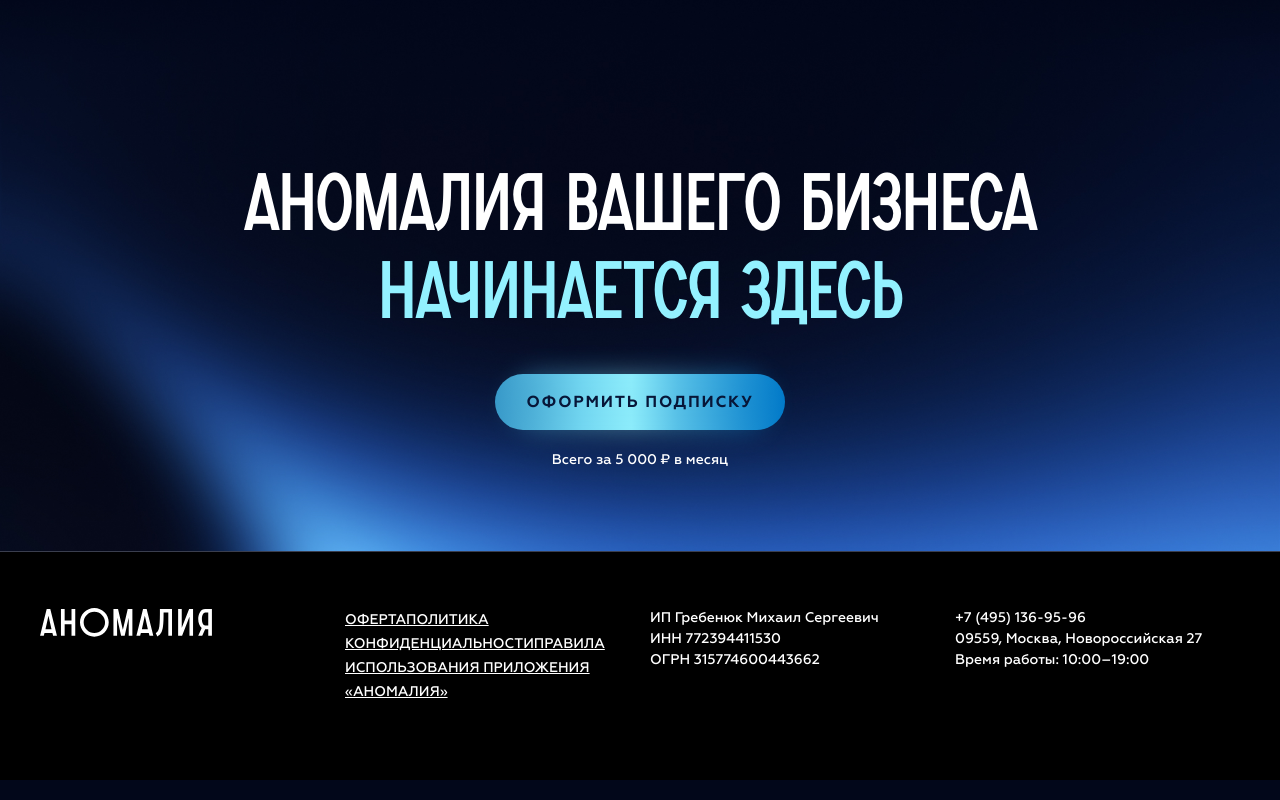
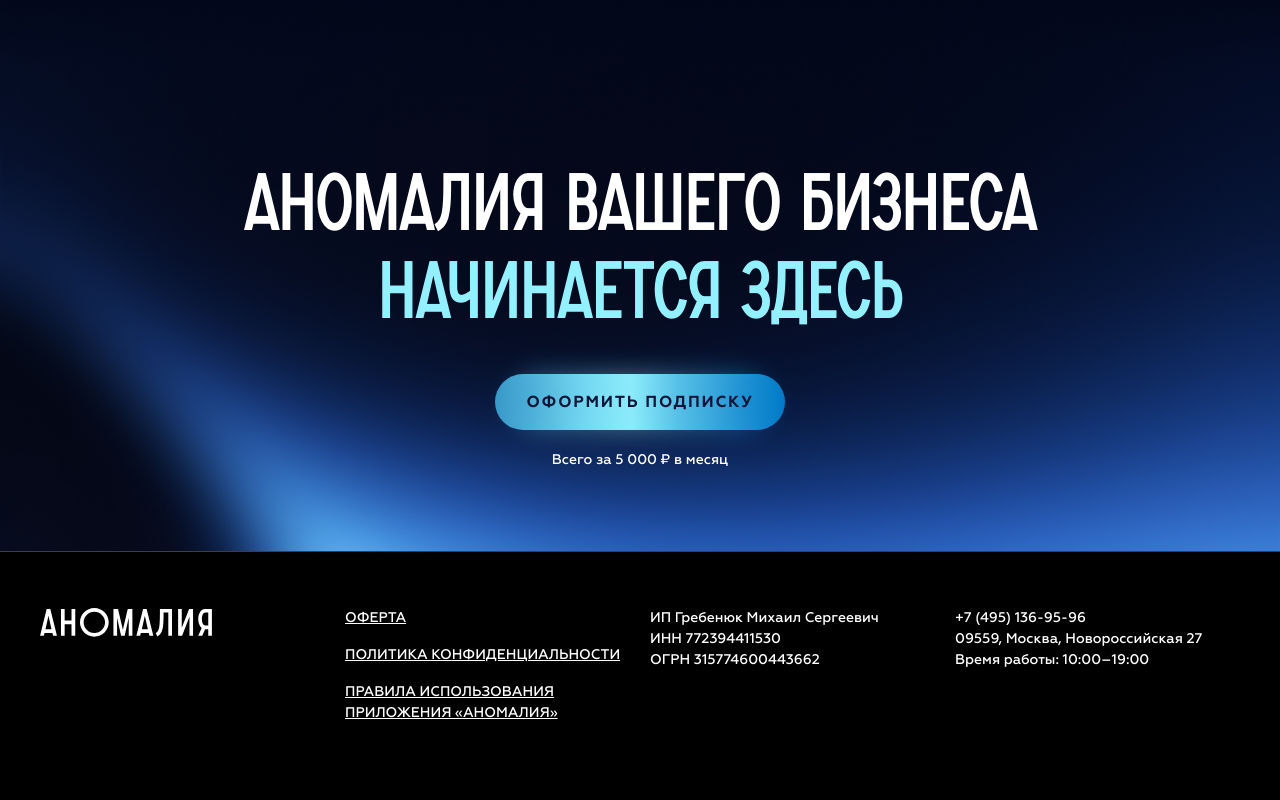
Before and after one commit to ditarget/anomaly-club-site, a Next.js app: page / in a window 1280 px wide. Shown: the part 4620-5420 px from the top of the page. Built offline with nearby package versions, Linux system fonts and the light colour scheme.

Commit message:
fix footer styles

```diff
--- a/src/components/layout/Footer.tsx
+++ b/src/components/layout/Footer.tsx
@@ -21,13 +21,13 @@ export function Footer() {
 					<div className='space-y-4 container'>
 						<a
 							href='https://anomalya.ru/anomaly_oferta'
-							className={clsx(text.body, 'font-medium uppercase underline')}
+							className={clsx(text.body, 'block font-medium uppercase underline')}
 						>
 							Оферта
 						</a>
 						<a
 							href='https://anomalya.ru/anomaly_privacy_policy'
-							className={clsx(text.body, 'font-medium uppercase underline')}
+							className={clsx(text.body, 'block font-medium uppercase underline')}
 						>
 							Политика конфиденциальности
 						</a>
@@ -35,7 +35,7 @@ export function Footer() {
 							href='https://anomalya.ru/app-rules'
 							className={clsx(
 								text.body,
-								'font-medium uppercase underline max-w-65 w-full'
+								'block font-medium uppercase underline max-w-65 w-full'
 							)}
 						>
 							Правила использования приложения «Аномалия»
```
